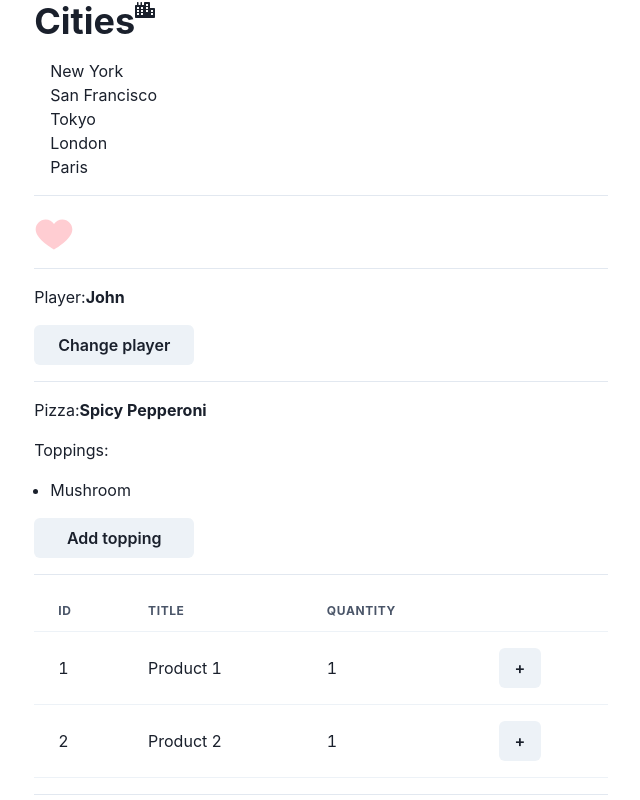
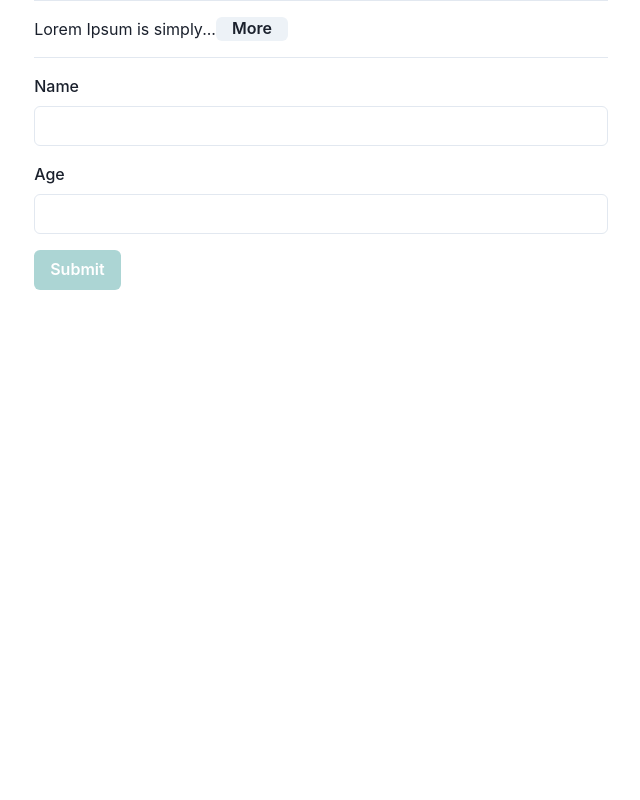
Before and after one commit to kboul/react-18, a React (Vite) app: page / in a window 1280 px wide. Shown: the top 800 px of the page, without its empty margins (319-959 px from the left). Built offline with nearby package versions, Linux system fonts and the light colour scheme.

Commit message:
Rename Form to PersonForm & comment out some components on App

```diff
--- a/src/App.tsx
+++ b/src/App.tsx
@@ -1,32 +1,32 @@
 import { Container, Stack } from "@chakra-ui/react";
 
 import {
-  Like,
-  Player,
-  Pizza,
-  ShoppinCart,
+  // Like,
+  // Player,
+  // Pizza,
+  // ShoppinCart,
   ExpandableText,
-  Cities,
-  Form,
+  // Cities,
+  PersonForm,
 } from "./components";
 
 export default function App() {
   return (
     <Container>
       <Stack spacing={4}>
-        <Cities />
-        <hr />
+        {/* <Cities />
+        <hr /> */}
 
-        <Like onClick={() => console.log("clicked")} />
+        {/* <Like onClick={() => console.log("clicked")} /> */}
 
-        <hr />
-        <Player />
+        {/* <hr />
+        <Player /> */}
 
-        <hr />
+        {/* <hr />
         <Pizza />
 
         <hr />
-        <ShoppinCart />
+        <ShoppinCart /> */}
 
         <hr />
         <ExpandableText maxChars={21}>
@@ -42,7 +42,7 @@ export default function App() {
         </ExpandableText>
 
         <hr />
-        <Form />
+        <PersonForm />
       </Stack>
     </Container>
   );
--- a/src/components/index.tsx
+++ b/src/components/index.tsx
@@ -2,7 +2,7 @@ export { default as Alert } from "./Alert";
 export { default as Button } from "./Button";
 export { default as Cities } from "./Cities";
 export { default as ExpandableText } from "./ExpandableText";
-export { default as Form } from "./Form";
+export { default as PersonForm } from "./PersonForm";
 export { default as Like } from "./Like";
 export { default as ListGroup } from "./ListGroup/ListGroup";
 export { default as Pizza } from "./Pizza";
```
Also changed, not shown: src/components/PersonForm.tsx (renamed from src/components/Form.tsx).
